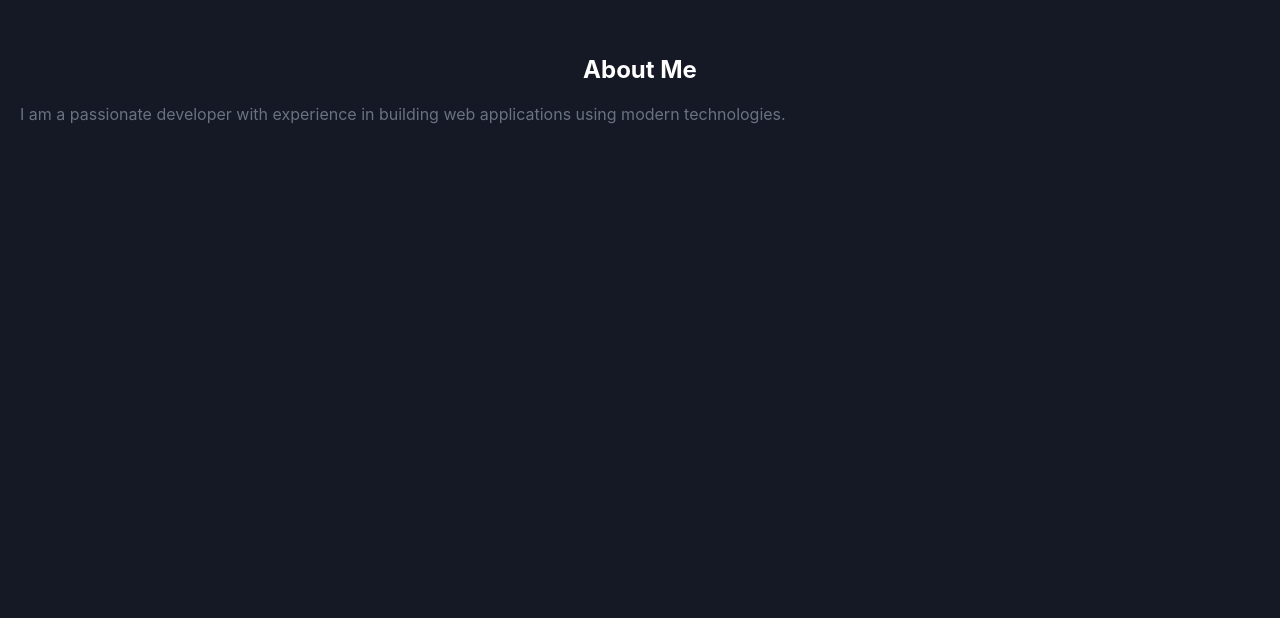
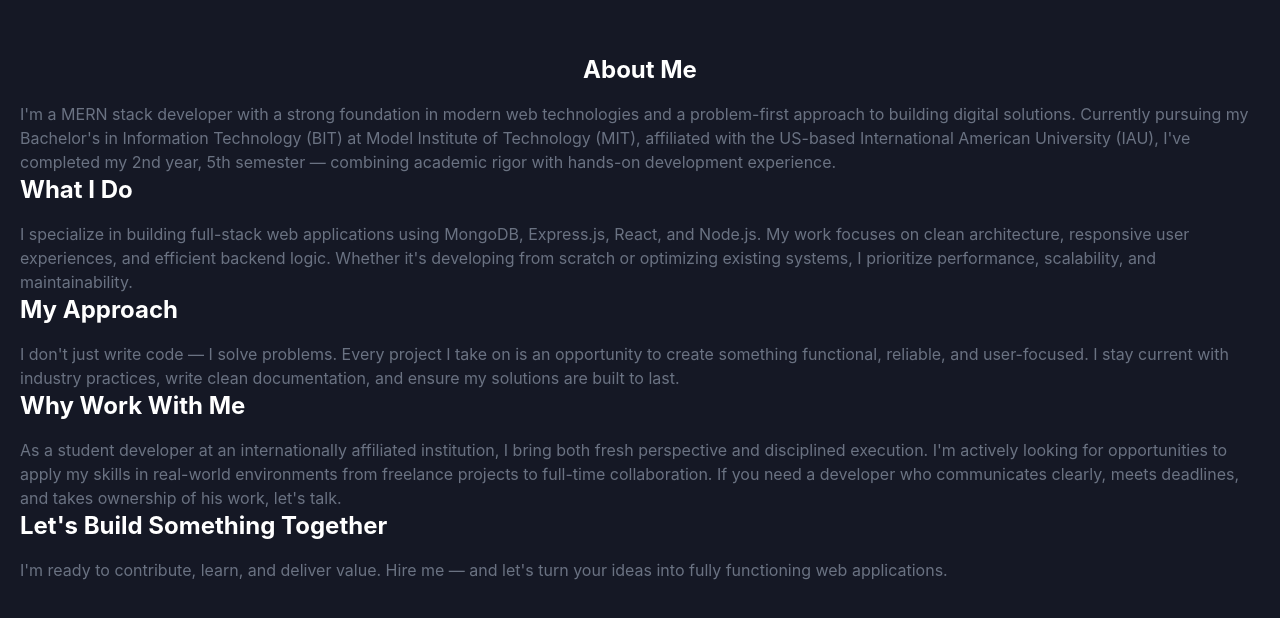
Before and after one commit to Mikmar-Tamang/MLST-Portfolio, a React (Vite) app in the folder frontend/: page / in a window 1280 px wide. Shown: the part 2190-2808 px from the top of the page. Built offline with nearby package versions, Linux system fonts and the light colour scheme; no server answers.

Commit message:
change in about me

```diff
--- a/frontend/src/sections/About.tsx
+++ b/frontend/src/sections/About.tsx
@@ -5,8 +5,42 @@ function About() {
     <section id="about" className="min-h-screen py-16 px-5">
       <h1 className="text-2xl font-bold mb-4 text-center">About Me</h1>
       <p className="text-gray-500">
-        I am a passionate developer with experience in building web applications using modern technologies.
+       I'm a MERN stack developer with a strong foundation in modern web technologies
+       and a problem-first approach to building digital solutions. Currently pursuing
+       my Bachelor's in Information Technology (BIT) at Model Institute of Technology (MIT),
+        affiliated with the US-based International American University (IAU), I've completed my
+         2nd year, 5th semester — combining academic rigor with hands-on development experience.
       </p>
+
+      <h1 className="text-2xl font-bold mb-4">What I Do</h1>
+      <p className="text-gray-500">
+       I specialize in building full-stack web applications using MongoDB, Express.js, React, and Node.js.
+        My work focuses on clean architecture, responsive user experiences, and efficient backend logic.
+         Whether it's developing from scratch or optimizing existing systems, I prioritize performance,
+          scalability, and maintainability.
+      </p>
+
+      <h1 className="text-2xl font-bold mb-4">My Approach</h1>
+      <p className="text-gray-500">
+       I don't just write code — I solve problems. Every project I take on is an opportunity to create something
+       functional, reliable, and user-focused. I stay current with industry practices, write clean documentation,
+       and ensure my solutions are built to last.
+      </p>
+
+      <h1 className="text-2xl font-bold mb-4">Why Work With Me</h1>
+      <p className="text-gray-500">
+       As a student developer at an internationally affiliated institution, I bring both fresh perspective and
+       disciplined execution. I'm actively looking for opportunities to apply my skills in real-world environments
+       from freelance projects to full-time collaboration. If you need a developer who communicates clearly, meets
+       deadlines, and takes ownership of his work, let's talk.
+      </p>
+
+      <h1 className="text-2xl font-bold mb-4">Let's Build Something Together</h1>
+      <p className="text-gray-500">
+       I'm ready to contribute, learn, and deliver value. Hire me — and let's turn your ideas into fully
+        functioning web applications.
+      </p>
+
     </section>
   )
 }
```
